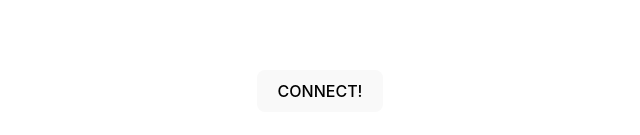
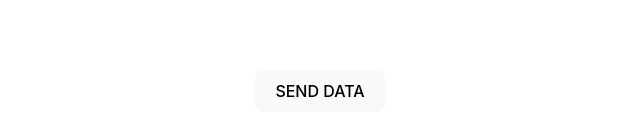
Before and after one commit to deNeedo/BridgeBiddingTranslator, a React (Vite) app in the folder frontend/: page / in a window 1280 px wide. Shown: the part 309-444 px from the top of the page, without its empty margins (320-960 px from the left). Built offline with nearby package versions, Linux system fonts and the light colour scheme.

Commit message:
Added database setup

```diff
--- a/frontend/src/App.jsx
+++ b/frontend/src/App.jsx
@@ -1,13 +1,11 @@
 import './App.css'
 
 function App() {
-
 	const connectServer = () => {
 		const socket = new WebSocket('ws://localhost:3000');
 		socket.addEventListener('open', function (event) {
-			let arr = [];
-
-			socket.send('Connection Established');
+			let arr = ['1C', '1D', '1H', '1S', '1NT', 'PASS', 'X', 'XX']; // data format (C -> Clubs, D -> Diamonds, H -> Hearts, S -> Spades, NT -> Notrump, X -> Double, XX -> Redouble)
+			socket.send(arr); // only string can be passed from client to server (auto-casting)
 		});
 
 		socket.addEventListener('message', function (event) {
@@ -17,10 +15,9 @@ function App() {
 	return (
 		<>
 			<div>
-				<button onClick={connectServer}> CONNECT! </button>
+				<button onClick={connectServer}> SEND DATA </button>
 			</div>
 		</>
 	)
 }
-
 export default App
```
Also changed, not shown: 2 other files (tests, documents, lock files or other folders).
